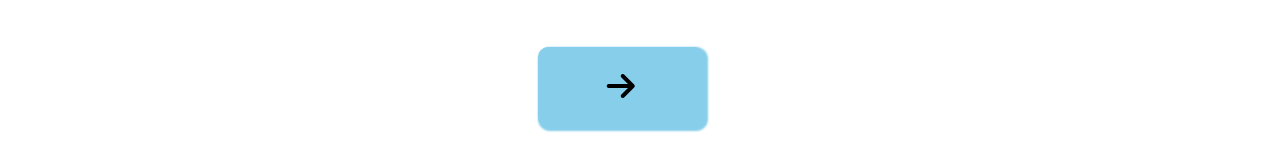
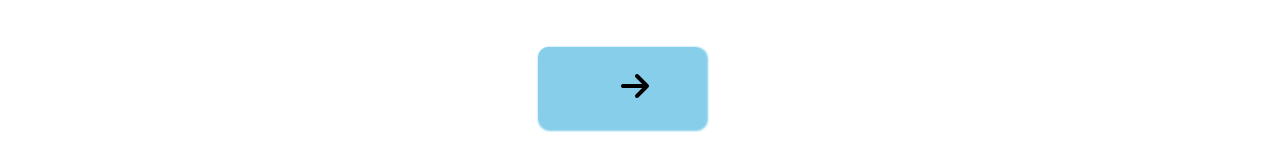
Before and after one commit to Shashi230620/Component-Library, a React (Create React App) app: page /#/ in a window 1280 px wide. Shown: the part 484-644 px from the top of the page. Built offline with nearby package versions, Linux system fonts and the light colour scheme.

Commit message:
changes occures

```diff
--- a/src/Website/WebLayout/Intropage.css
+++ b/src/Website/WebLayout/Intropage.css
@@ -58,7 +58,7 @@ body{
     height: 100%;
     margin-left: 32%;
 }
-#iconarrow:hover{
+#iconarrow{
     margin-left: 5%;
     animation-delay: 1s;
      animation: moveArrow 1s ease-in-out infinite;
--- a/src/Website/WebLayout/Navbar.jsx
+++ b/src/Website/WebLayout/Navbar.jsx
@@ -1,11 +1,12 @@
 import React from "react";
 import navbaricon from "../assests/fav.png"
+import { Link } from "react-router-dom";
 const Navbar=()=>{
     return(<>
     <div className="Navbar">
         <div className="Navbar_Title">
         <img src={navbaricon} id="img" />
-          <h1 id="navbar_heading">Component Library</h1>
+          <Link to="/"style={{textDecoration:'none'}}><h1 id="navbar_heading">Component Library</h1></Link>
         </div>
         <div className="Navbar_Buttons">
             <div className="Navbar_Search">
```
